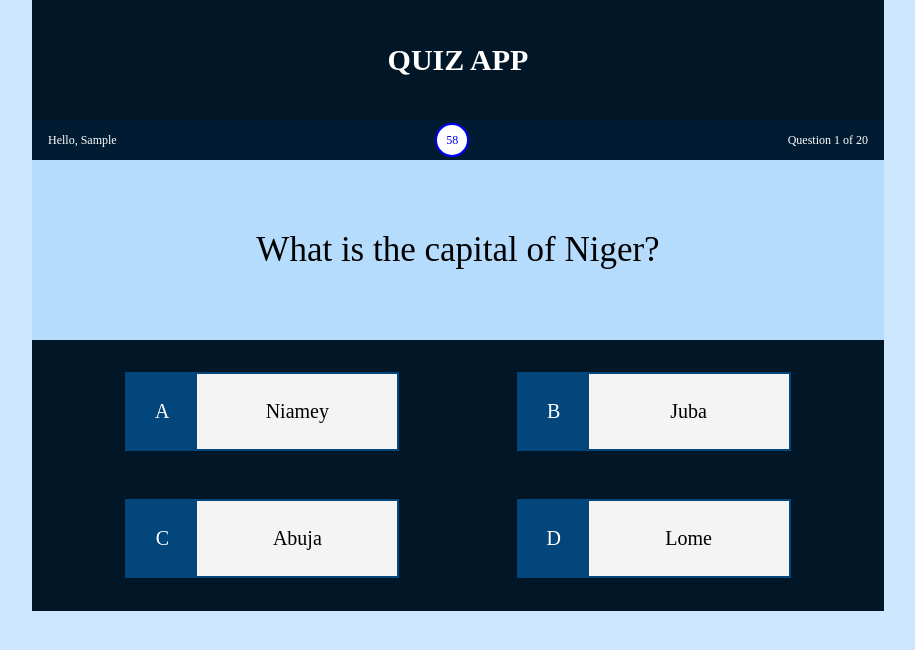
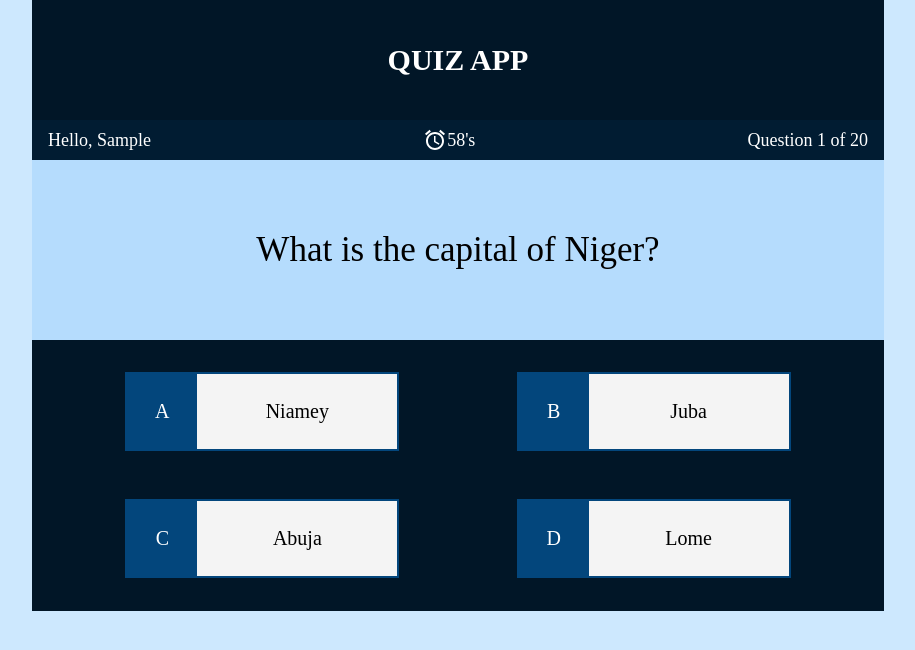
Before and after one commit to viktall/quizapp_II, a React (Vite) app: page / in a window 1280 px wide. Both pictures are taken after typing "Sample" into the empty fields and a click on the button "START GAME". Shown: the top 650 px of the page, without its empty margins (182-1097 px from the left). Built offline with nearby package versions, Linux system fonts and the light colour scheme.

Commit message:
modified

```diff
--- a/src/Body_Component.jsx
+++ b/src/Body_Component.jsx
@@ -1,4 +1,5 @@
-import {Box, Container} from '@mui/material'
+import {Box, Container} from '@mui/material';
+import AlarmIcon from '@mui/icons-material/Alarm';
 
 
 const MainComp=({HandleEvent, state, count, qstnLength, savename, correct, notCorrect, timer}) =>{
@@ -10,9 +11,9 @@ return(
         <Box sx={{bgcolor:'#011627', height:'100%'}}>
 
             <Box sx={{display:'flex', justifyContent:'center', alignItems:'center', color:'#fff', height:{sm:120, xs:80}, fontSize:{sm:30, xs:20}, fontWeight:'bold'}}> QUIZ APP </Box>
-            <Box sx={{display:'flex', justifyContent:'space-between', color:'#fff', bgcolor:'#011c32', alignItems:'center', px:2, height:{sm:40, xs:30}, fontSize:{xs:12, sm:'inherit'}}}>
+            <Box sx={{display:'flex', justifyContent:'space-between', color:'#fff', bgcolor:'#011c32', alignItems:'center', px:2, height:{sm:40, xs:30}, fontSize:{xs:15, sm:18}}}>
                 <Box>Hello, {savename} </Box>
-                <Box sx={{display:'flex', justifyContent:'center', alignItems:'center', border:2, borderRadius:5, width:30, height:30, bgcolor:'#fff', color:timer<11?'red':'blue'}}>{timer}</Box>
+                <Box sx={{display:'flex', justifyContent:'center', alignItems:'center', color:timer<11?'red':'#fff'}}><AlarmIcon/>{timer}'s</Box>
                 <Box> Question {[count+1]} of { qstnLength}</Box>
             </Box>
           <Box sx={{bgcolor:'#b5dcfd', color:'#000', display:'flex', p:5, justifyContent:'center', alignItems:'center', height:{sm:100, xs:60}, fontSize:{sm:35, xs:25}, mb:1 }}>{state[count]?.questions}</Box>
```
